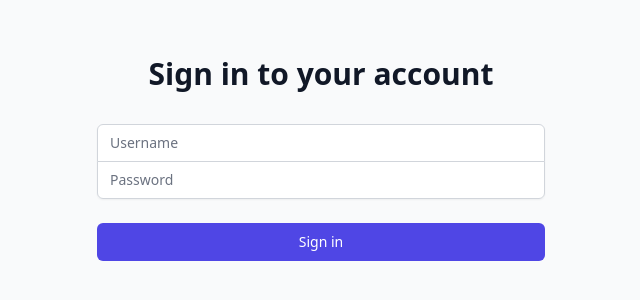
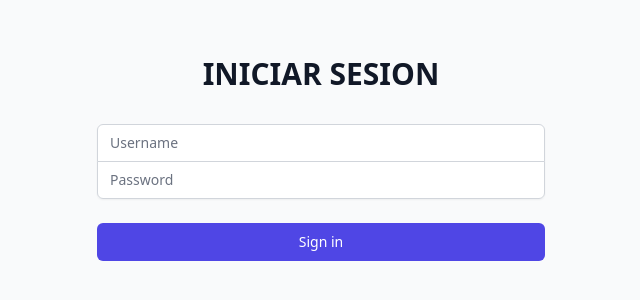
Before and after one commit to rotosaurio/predicionescandy, a Next.js app: page /login in a window 1280 px wide. Shown: the part 254-554 px from the top of the page, without its empty margins (319-959 px from the left). Built offline with nearby package versions, Linux system fonts and the light colour scheme.

Commit message:
CAMBIOS LENGUAJE

```diff
--- a/pages/login.tsx
+++ b/pages/login.tsx
@@ -31,13 +31,13 @@ export default function Login() {
       <div className="max-w-md w-full space-y-8">
         <div>
           <h2 className="mt-6 text-center text-3xl font-extrabold text-gray-900 dark:text-white">
-            Sign in to your account
+          INICIAR SESION
           </h2>
         </div>
         <form className="mt-8 space-y-6" onSubmit={handleLogin}>
           <div className="rounded-md shadow-sm -space-y-px">
             <div>
-              <label htmlFor="username" className="sr-only">Username</label>
+              <label htmlFor="username" className="sr-only">USUARIO</label>
               <input
                 id="username"
                 name="username"
@@ -51,7 +51,7 @@ export default function Login() {
               />
             </div>
             <div>
-              <label htmlFor="password" className="sr-only">Password</label>
+              <label htmlFor="password" className="sr-only">CONTRASEÑA</label>
               <input
                 id="password"
                 name="password"
```
